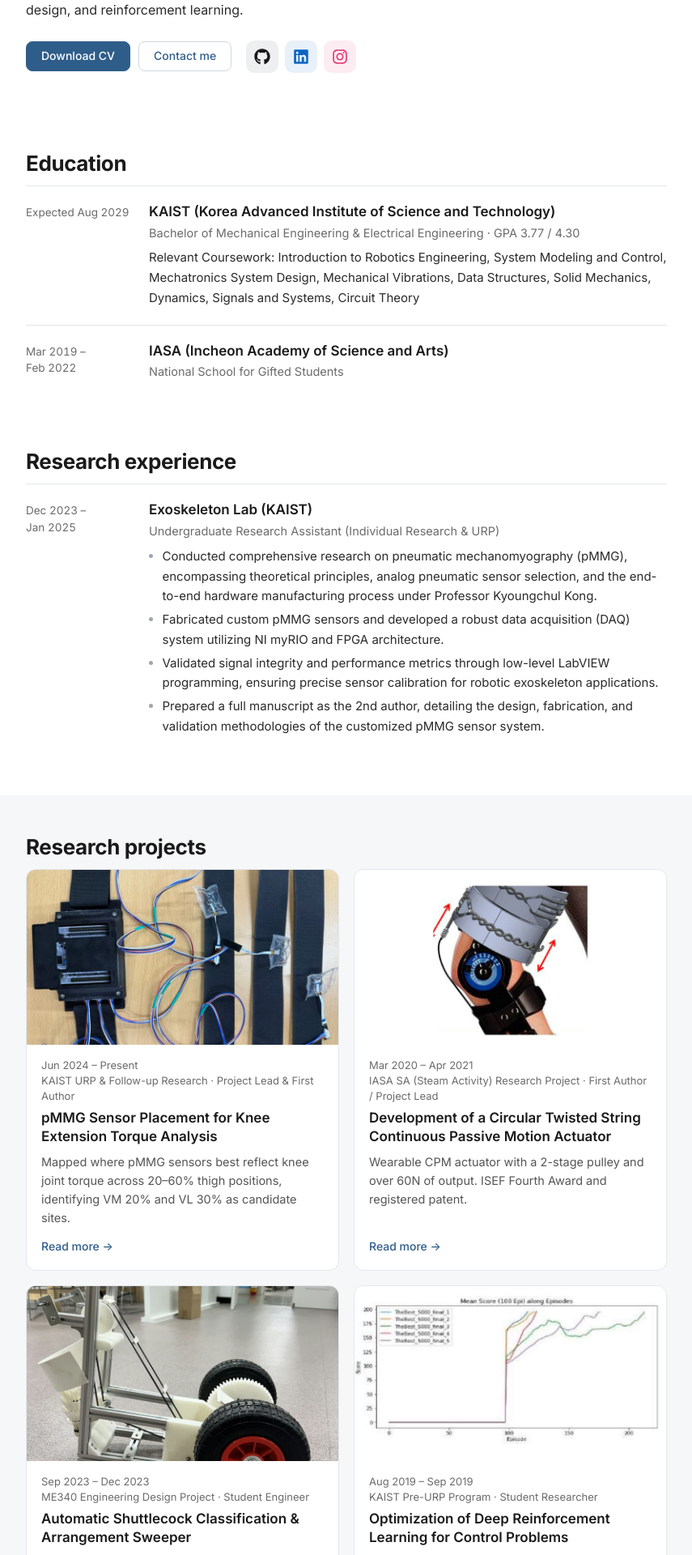
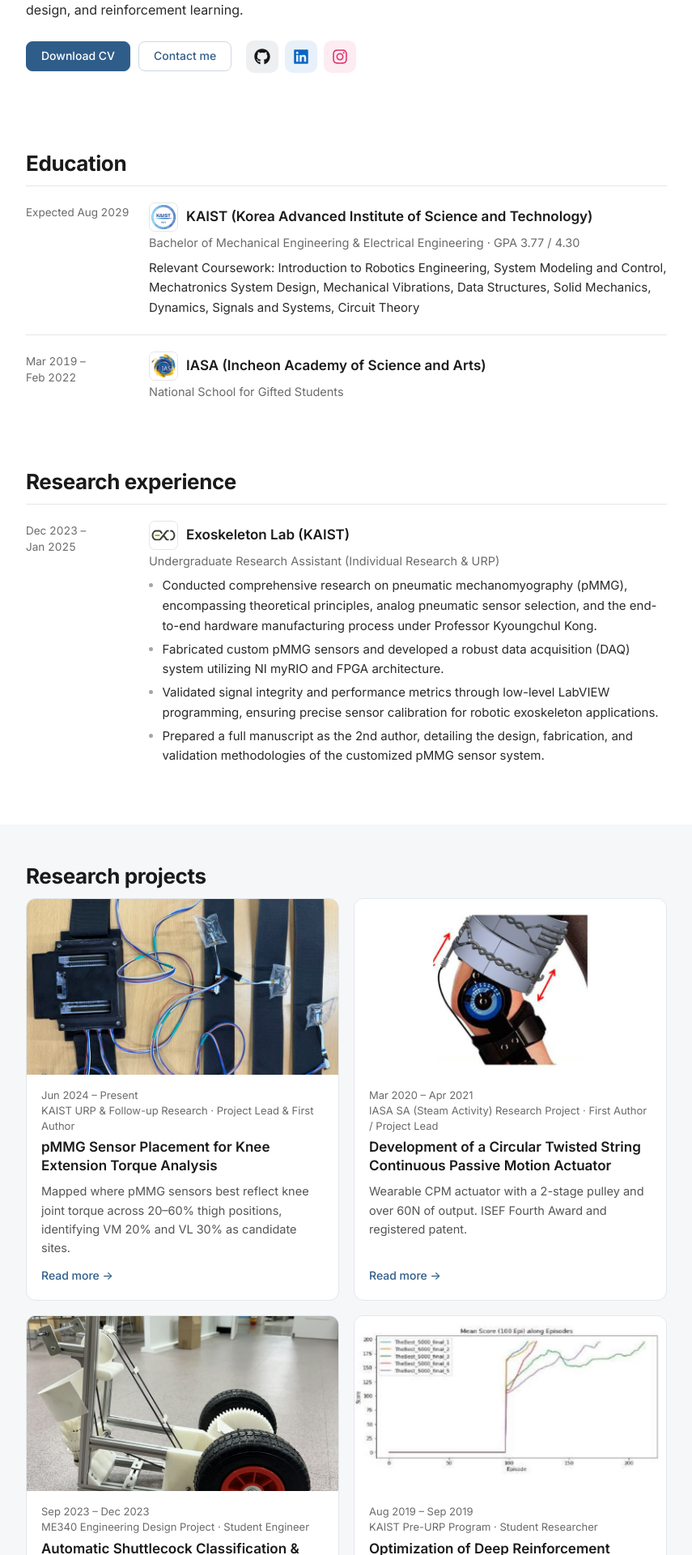
Before and after one commit to joonseokym/joonseokym.github.io, a Jekyll site: the page built from index.html, in a window 1280 px wide. Shown: the part 665-2585 px from the top of the page at 81% size, without its empty margins (212-1067 px from the left). Built offline with Jekyll 4.4.1, drawn with Linux system fonts in a browser that asks for light colours.

Commit message:
design: add logos for KAIST, IASA, Exoskeleton Lab, and KAINURI
- KAIST emblem rendered from the official UI vector file
- IASA emblem from the school site, background removed and upscaled
- Exoskeleton Lab symbol cropped from the lab site's SVG logo
- KAINURI sun mark from its site, background removed and upscaled
- Logo slot enlarged to 36px

Co-Authored-By: Claude Opus 5.5 <noreply@anthropic.com>

```diff
--- a/_data/associations.yml
+++ b/_data/associations.yml
@@ -1,11 +1,13 @@
 # Associations
 
 - organization: KAIST Student Ambassador (KAINURI)
+  logo: "/images/logos/kainuri.png"
   role: President (Official University Representative)
   year: Mar 2022 &mdash; May 2024
   summary: Led the official student ambassador team, KAINURI, serving as a liaison between KAIST and the public to enhance the university's image. <ul class="resume-item-list"><li>Organized and participated in events to promote KAIST's initiatives and achievements to external audiences.</li><li>Developed and managed content for KAINURI's official social media platforms, increasing follower engagement by 25%.</li><li>Collaborated with various university departments to coordinate promotional activities and campus tours for prospective students.</li></ul>
 
 - organization: KAIST Creative Global Leader Camp
+  logo: "/images/logos/kaist.png"
   role: Head Teaching Assistant & Camp Coordinator
   year: Mar 2022 &mdash; May 2024
   summary: Coordinated a camp designed to foster creativity and global leadership among high school students. <ul class="resume-item-list"><li>Developed and facilitated interactive workshops and hands-on projects to enhance participants' scientific thinking and problem-solving skills.</li><li>Supervised a team of teaching assistants, ensuring the smooth execution of camp activities and providing mentorship to participants.</li><li>Managed logistics, scheduling, and communication with participants and their guardians, resulting in a 95% satisfaction rate among attendees.</li></ul>
--- a/_data/education.yml
+++ b/_data/education.yml
@@ -2,12 +2,14 @@
 
 - degree: Bachelor of Mechanical Engineering & Electrical Engineering
   uni: KAIST (Korea Advanced Institute of Science and Technology)
+  logo: "/images/logos/kaist.png"
   year: Expected Aug 2029
   gpa: "3.77 / 4.30"
   summary: "Relevant Coursework: Introduction to Robotics Engineering, System Modeling and Control, Mechatronics System Design, Mechanical Vibrations, Data Structures, Solid Mechanics, Dynamics, Signals and Systems, Circuit Theory"
 
 - degree: National School for Gifted Students
   uni: IASA (Incheon Academy of Science and Arts)
+  logo: "/images/logos/iasa.png"
   year: Mar 2019 &mdash; Feb 2022
   gpa: ""
   summary: ""
--- a/_data/experience.yml
+++ b/_data/experience.yml
@@ -2,6 +2,7 @@
 
 # KAIST Exoskeleton Lab Research
 - company: Exoskeleton Lab (KAIST)
+  logo: "/images/logos/exo-lab.svg"
   position: Undergraduate Research Assistant (Individual Research & URP)
   duration: Dec 2023 &mdash; Jan 2025
   summary: <ul class="resume-item-list"><li>Conducted comprehensive research on pneumatic mechanomyography (pMMG), encompassing theoretical principles, analog pneumatic sensor selection, and the end-to-end hardware manufacturing process under Professor Kyoungchul Kong.</li><li>Fabricated custom pMMG sensors and developed a robust data acquisition (DAQ) system utilizing NI myRIO and FPGA architecture.</li><li>Validated signal integrity and performance metrics through low-level LabVIEW programming, ensuring precise sensor calibration for robotic exoskeleton applications.</li><li>Prepared a full manuscript as the 2nd author, detailing the design, fabrication, and validation methodologies of the customized pMMG sensor system.</li></ul>
--- a/_sass/_resume.scss
+++ b/_sass/_resume.scss
@@ -256,11 +256,11 @@
   }
 
   .entry-logo {
-    width: 30px;
-    height: 30px;
+    width: 36px;
+    height: 36px;
     flex-shrink: 0;
     object-fit: contain;
-    padding: 3px;
+    padding: 2px;
     background: $white;
     border: 1px solid $line;
     border-radius: 7px;
```
Also changed, not shown: images/logos/exo-lab.svg (added), images/logos/iasa.png (added), images/logos/kainuri.png (added), images/logos/kaist.png (added).
